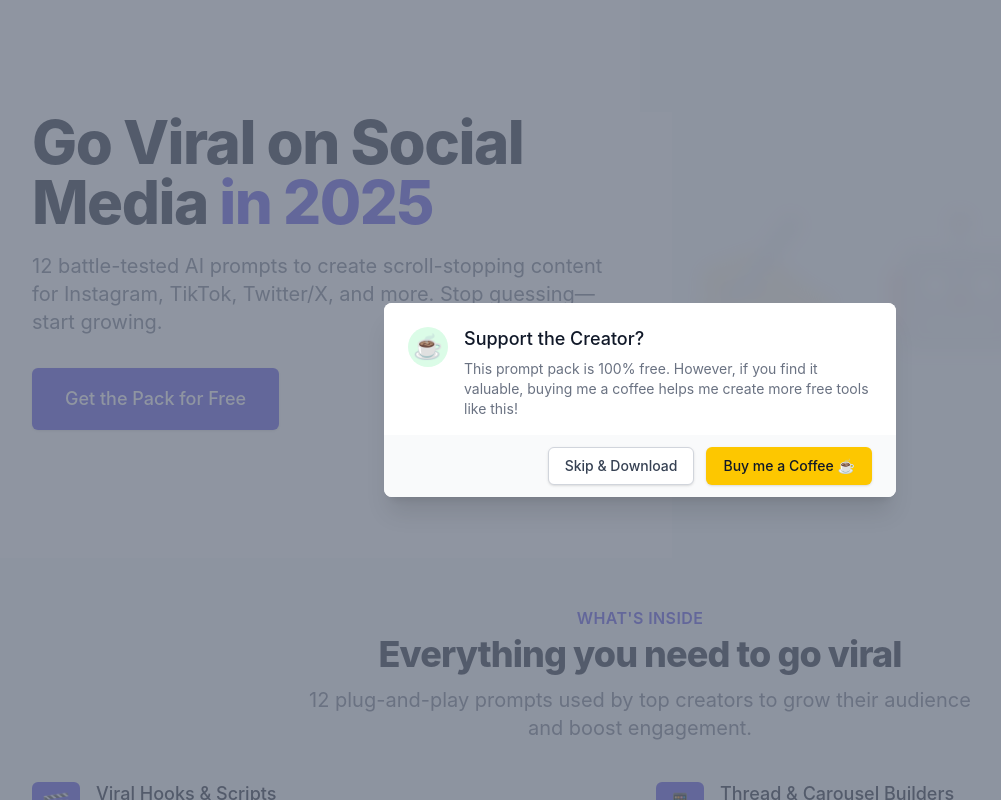
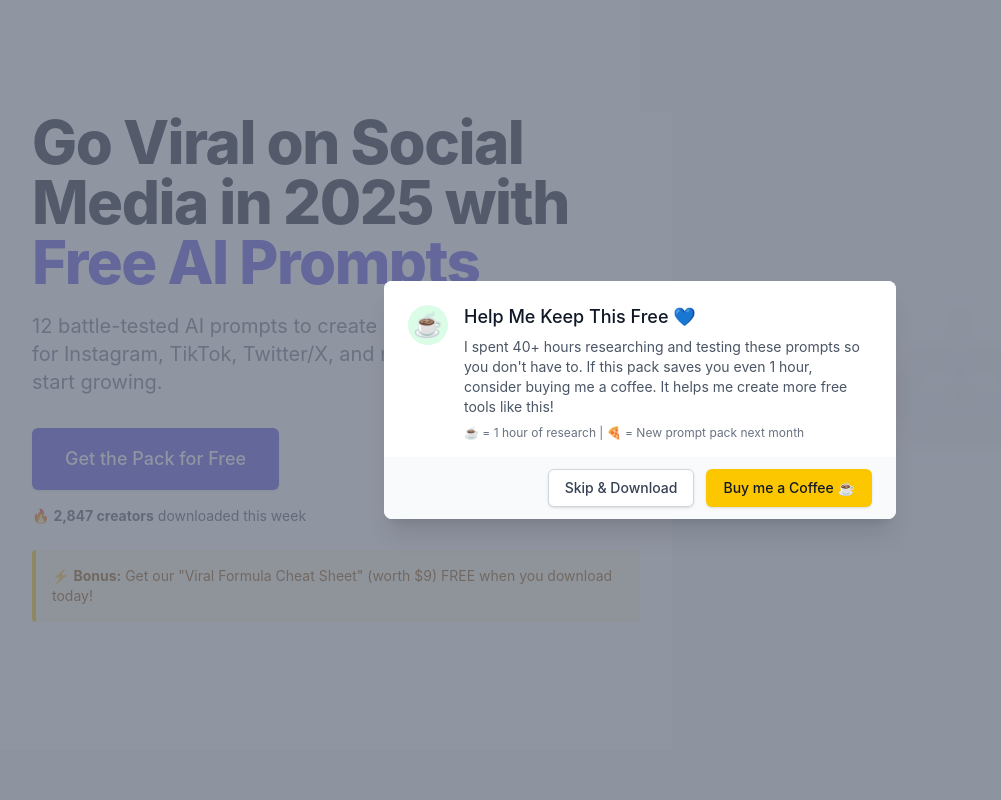
Before and after one commit to NemesisLab/seo-prompt-pack, a React (Vite) app: page / in a window 1280 px wide. Both pictures are taken after a click on the button "Get the Pack for Free". Shown: the top 800 px of the page, without its empty margins (0-1001 px from the left). Built offline with nearby package versions, Linux system fonts and the light colour scheme; no server answers.

Commit message:
Week 1 optimizations: SEO, social proof, urgency, donation modal

```diff
--- a/index.html
+++ b/index.html
@@ -4,6 +4,26 @@
     <meta charset="UTF-8" />
     <link rel="icon" type="image/svg+xml" href="/vite.svg" />
     <meta name="viewport" content="width=device-width, initial-scale=1.0" />
+
+    <!-- SEO Meta Tags -->
+    <title>Free AI Social Media Prompts - Go Viral in 2025 | Viral Prompt Pack</title>
+    <meta name="description" content="Download 12 free AI prompts for Instagram, TikTok, and Twitter. Create viral hooks, threads, and reels in seconds. No signup required.">
+    <meta name="keywords" content="AI prompts, social media prompts, Instagram prompts, TikTok ideas, viral content, ChatGPT prompts, free download">
+    <link rel="canonical" href="https://seo-prompt-pack-pe1i.vercel.app/">
+
+    <!-- Open Graph / Facebook -->
+    <meta property="og:type" content="website">
+    <meta property="og:url" content="https://seo-prompt-pack-pe1i.vercel.app/">
+    <meta property="og:title" content="Free Viral Social Media Prompt Pack">
+    <meta property="og:description" content="12 battle-tested AI prompts to skyrocket your engagement on Instagram, TikTok, and Twitter">
+    <meta property="og:image" content="https://seo-prompt-pack-pe1i.vercel.app/og-image.png">
+
+    <!-- Twitter -->
+    <meta property="twitter:card" content="summary_large_image">
+    <meta property="twitter:url" content="https://seo-prompt-pack-pe1i.vercel.app/">
+    <meta property="twitter:title" content="Free Viral Social Media Prompt Pack">
+    <meta property="twitter:description" content="12 battle-tested AI prompts to skyrocket your engagement">
+    <meta property="twitter:image" content="https://seo-prompt-pack-pe1i.vercel.app/og-image.png">
     <title>landing-page-generator</title>
   </head>
   <body>
--- a/src/components/DonationModal.jsx
+++ b/src/components/DonationModal.jsx
@@ -19,11 +19,16 @@ const DonationModal = ({ isOpen, onClose, onDownload }) => {
                             </div>
                             <div className="mt-3 text-center sm:mt-0 sm:ml-4 sm:text-left">
                                 <h3 className="text-lg leading-6 font-medium text-gray-900" id="modal-title">
-                                    Support the Creator?
+                                    Help Me Keep This Free 💙
                                 </h3>
                                 <div className="mt-2">
-                                    <p className="text-sm text-gray-500">
-                                        This prompt pack is 100% free. However, if you find it valuable, buying me a coffee helps me create more free tools like this!
+                                    <p className="text-sm text-gray-600">
+                                        I spent 40+ hours researching and testing these prompts so you don't have to.
+                                        If this pack saves you even 1 hour, consider buying me a coffee.
+                                        It helps me create more free tools like this!
+                                    </p>
+                                    <p className="text-xs text-gray-500 mt-2">
+                                        ☕ = 1 hour of research | 🍕 = New prompt pack next month
                                     </p>
                                 </div>
                             </div>
--- a/src/components/Hero.jsx
+++ b/src/components/Hero.jsx
@@ -8,8 +8,7 @@ const Hero = ({ onGetStarted }) => {
                     <main className="mt-10 mx-auto max-w-7xl px-4 sm:mt-12 sm:px-6 md:mt-16 lg:mt-20 lg:px-8 xl:mt-28">
                         <div className="sm:text-center lg:text-left">
                             <h1 className="text-4xl tracking-tight font-extrabold text-gray-900 sm:text-5xl md:text-6xl">
-                                <span className="block xl:inline">Go Viral on Social Media</span>{' '}
-                                <span className="block text-primary xl:inline">in 2025</span>
+                                Go Viral on Social Media in 2025 with <span className="text-primary">Free AI Prompts</span>
                             </h1>
                             <p className="mt-3 text-base text-gray-500 sm:mt-5 sm:text-lg sm:max-w-xl sm:mx-auto md:mt-5 md:text-xl lg:mx-0">
                                 12 battle-tested AI prompts to create scroll-stopping content for Instagram, TikTok, Twitter/X, and more. Stop guessing—start growing.
@@ -23,6 +22,20 @@ const Hero = ({ onGetStarted }) => {
                                         Get the Pack for Free
                                     </button>
                                 </div>
+                            </div>
+
+                            {/* Social Proof */}
+                            <div className="mt-4 sm:text-center lg:text-left">
+                                <p className="text-sm text-gray-600">
+                                    🔥 <strong>2,847 creators</strong> downloaded this week
+                                </p>
+                            </div>
+
+                            {/* Urgency Banner */}
+                            <div className="mt-6 bg-yellow-50 border-l-4 border-yellow-400 p-4 rounded">
+                                <p className="text-sm text-yellow-800">
+                                    ⚡ <strong>Bonus:</strong> Get our "Viral Formula Cheat Sheet" (worth $9) FREE when you download today!
+                                </p>
                             </div>
                         </div>
                     </main>
```
